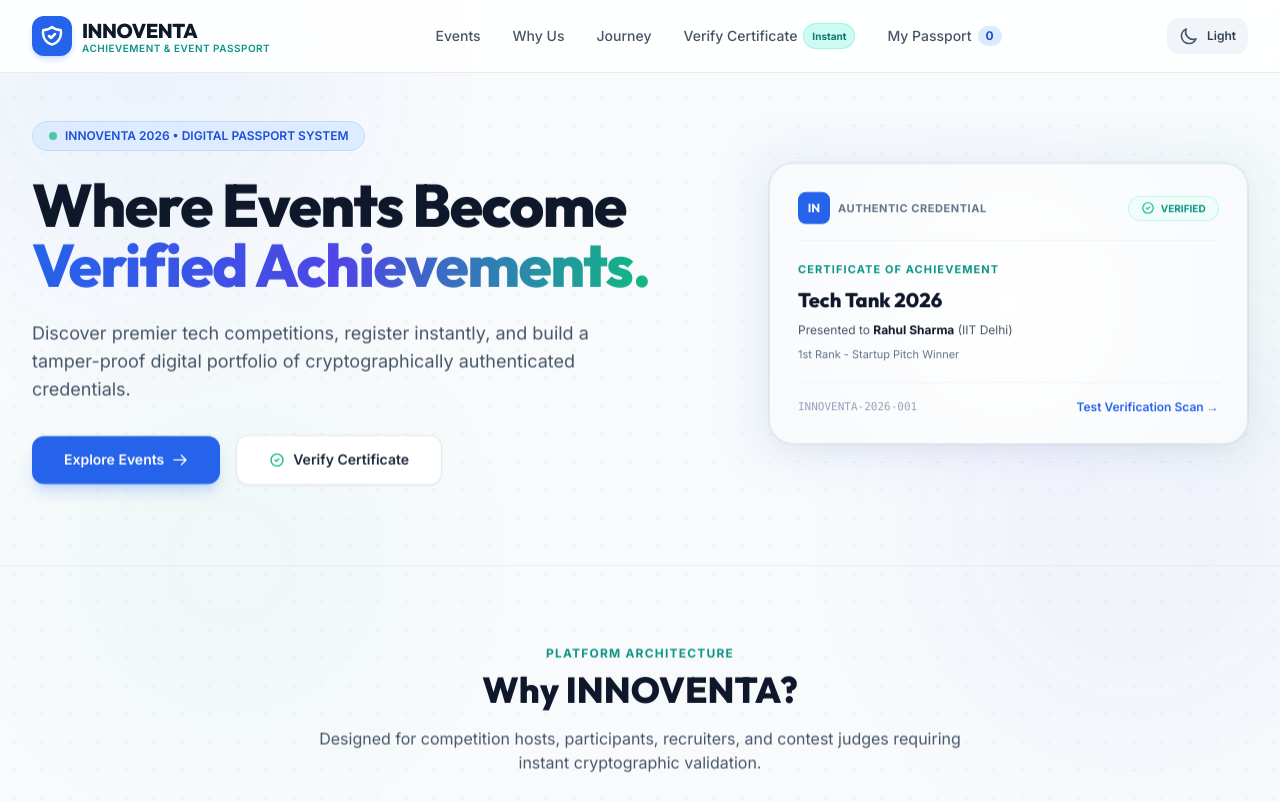
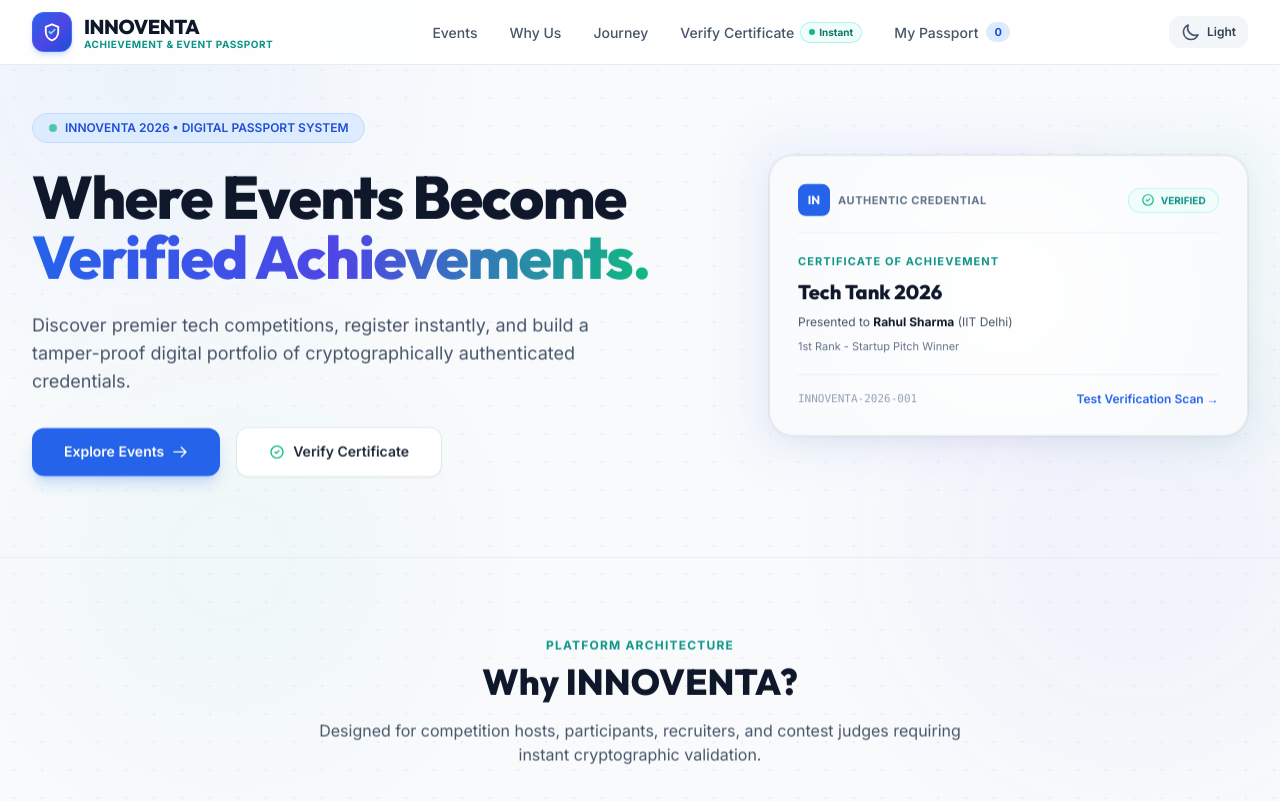
Before and after one commit to vaidyaharshit/inovannta, a website: page index.html in a window 1280 px wide. Shown: the top 801 px of the page. Drawn offline with nearby package versions, Linux system fonts and the light colour scheme.

Commit message:
style: upgrade INNOVENTA navbar logo mark, pill hover states, active indicators, and badge alignments

```diff
--- a/css/styles.css
+++ b/css/styles.css
@@ -235,21 +235,64 @@ h1, h2, h3, h4, h5, h6, .font-heading {
   transition: width 0.8s cubic-bezier(0.16, 1, 0.3, 1);
 }
 
-/* Navigation Link Active Underline */
+/* Premium Navigation Link System */
 .nav-link {
   position: relative;
-  transition: color 0.2s ease;
+  display: inline-flex;
+  align-items: center;
+  gap: 0.375rem;
+  padding: 0.375rem 0.75rem;
+  border-radius: 0.75rem;
+  font-size: 0.875rem;
+  font-weight: 500;
+  color: #475569; /* slate-600 */
+  transition: color 200ms cubic-bezier(0.16, 1, 0.3, 1), background-color 200ms cubic-bezier(0.16, 1, 0.3, 1), transform 200ms cubic-bezier(0.16, 1, 0.3, 1);
+  text-decoration: none;
+  cursor: pointer;
+  user-select: none;
 }
 
+.dark .nav-link {
+  color: #cbd5e1; /* slate-300 */
+}
+
+/* Hover State: Subtle Background Highlight Pill + Blue Text Accent + Slight Elevation */
+.nav-link:hover {
+  color: #2563eb; /* blue-600 */
+  background-color: rgba(241, 245, 249, 0.85); /* slate-100/85 */
+  transform: translateY(-1px);
+}
+
+.dark .nav-link:hover {
+  color: #60a5fa; /* blue-400 */
+  background-color: rgba(30, 41, 59, 0.65); /* slate-800/65 */
+  transform: translateY(-1px);
+}
+
+/* Active State: Primary Blue Text & Accent Pill */
+.nav-link.active {
+  color: #2563eb; /* blue-600 */
+  font-weight: 600;
+  background-color: rgba(239, 246, 255, 0.95); /* blue-50/95 */
+}
+
+.dark .nav-link.active {
+  color: #60a5fa; /* blue-400 */
+  font-weight: 600;
+  background-color: rgba(30, 58, 138, 0.4); /* blue-950/40 */
+}
+
+/* Subtle Active Underline Pill Dot */
 .nav-link.active::after {
   content: '';
   position: absolute;
-  bottom: -4px;
-  left: 0;
-  width: 100%;
+  bottom: 2px;
+  left: 50%;
+  transform: translateX(-50%);
+  width: 14px;
   height: 2.5px;
   background-color: #2563eb;
-  border-radius: 2px;
+  border-radius: 9999px;
 }
 
 .dark .nav-link.active::after {
--- a/index.html
+++ b/index.html
@@ -57,46 +57,50 @@
   </div>
 
   <!-- HEADER NAVIGATION -->
-  <header class="sticky top-0 z-40 bg-white/85 dark:bg-slate-900/85 backdrop-blur-md border-b border-slate-200/80 dark:border-slate-800/80 transition-colors duration-200">
-    <div class="max-w-7xl mx-auto px-4 sm:px-6 lg:px-8 h-18 flex items-center justify-between">
+  <header class="sticky top-0 z-40 bg-white/90 dark:bg-slate-900/90 backdrop-blur-md border-b border-slate-200/80 dark:border-slate-800/80 shadow-2xs transition-colors duration-200">
+    <div class="max-w-7xl mx-auto px-4 sm:px-6 lg:px-8 h-16 flex items-center justify-between">
 
       <!-- Brand Logo -->
-      <a href="#home" data-tab="home" class="flex items-center gap-2.5 group py-4">
-        <div class="w-10 h-10 rounded-xl bg-blue-600 flex items-center justify-center text-white shadow-md shadow-blue-500/20 group-hover:scale-105 transition-transform">
-          <svg class="w-6 h-6" fill="none" stroke="currentColor" viewBox="0 0 24 24">
-            <path stroke-linecap="round" stroke-linejoin="round" stroke-width="2.5" d="M9 12l2 2 4-4m5.618-4.016A11.955 11.955 0 0112 2.944a11.955 11.955 0 01-8.618 3.04A12.02 12.02 0 003 9c0 5.591 3.824 10.29 9 11.622 5.176-1.332 9-6.03 9-11.622 0-1.042-.133-2.052-.382-3.016z"/>
+      <a href="#home" data-tab="home" class="flex items-center gap-3 group py-2">
+        <div class="w-9 h-9 sm:w-10 sm:h-10 rounded-xl bg-gradient-to-br from-blue-600 via-indigo-600 to-blue-700 flex items-center justify-center text-white shadow-md shadow-blue-500/20 border border-blue-400/30 group-hover:scale-105 group-hover:-translate-y-0.5 transition-all duration-200">
+          <svg class="w-5 h-5 text-white" viewBox="0 0 24 24" fill="none" stroke="currentColor">
+            <path stroke-linecap="round" stroke-linejoin="round" stroke-width="2.2" d="M12 2.75L4.5 5.75V11.5C4.5 16.5 7.8 20.8 12 22C16.2 20.8 19.5 16.5 19.5 11.5V5.75L12 2.75Z"/>
+            <path stroke-linecap="round" stroke-linejoin="round" stroke-width="2.2" d="M8.75 11.75L10.75 13.75L15.25 9.25" class="stroke-teal-300 dark:stroke-teal-400"/>
           </svg>
         </div>
         <div class="flex flex-col">
-          <span class="text-xl font-extrabold tracking-tight text-slate-900 dark:text-white font-heading">INNOVENTA</span>
-          <span class="text-[10px] font-semibold text-teal-600 dark:text-teal-400 tracking-wider uppercase -mt-1">Achievement & Event Passport</span>
+          <span class="text-lg sm:text-xl font-extrabold tracking-tight text-slate-900 dark:text-white font-heading group-hover:text-blue-600 dark:group-hover:text-blue-400 transition-colors duration-200">INNOVENTA</span>
+          <span class="text-[9px] sm:text-[10px] font-bold text-teal-600 dark:text-teal-400 tracking-wider uppercase -mt-1">Achievement & Event Passport</span>
         </div>
       </a>
 
       <!-- Desktop Navigation Links -->
-      <nav class="hidden md:flex items-center gap-8">
-        <a href="#events" data-tab="events" class="nav-link text-sm font-medium text-slate-600 dark:text-slate-300 hover:text-blue-600 dark:hover:text-blue-400 py-1">Events</a>
-        <a href="#why-innoventa" data-tab="why-innoventa" class="nav-link text-sm font-medium text-slate-600 dark:text-slate-300 hover:text-blue-600 dark:hover:text-blue-400 py-1">Why Us</a>
-        <a href="#journey" data-tab="journey" class="nav-link text-sm font-medium text-slate-600 dark:text-slate-300 hover:text-blue-600 dark:hover:text-blue-400 py-1">Journey</a>
-        <a href="#verify" data-tab="verify" class="nav-link text-sm font-medium text-slate-600 dark:text-slate-300 hover:text-blue-600 dark:hover:text-blue-400 py-1 flex items-center gap-1.5">
+      <nav class="hidden md:flex items-center gap-1.5 lg:gap-2">
+        <a href="#events" data-tab="events" class="nav-link">Events</a>
+        <a href="#why-innoventa" data-tab="why-innoventa" class="nav-link">Why Us</a>
+        <a href="#journey" data-tab="journey" class="nav-link">Journey</a>
+        <a href="#verify" data-tab="verify" class="nav-link">
           <span>Verify Certificate</span>
-          <span class="inline-flex items-center px-2 py-0.5 rounded-full text-[10px] font-bold bg-teal-100 dark:bg-teal-950/80 text-teal-700 dark:text-teal-400 border border-teal-300/40">Instant</span>
+          <span class="inline-flex items-center gap-1 px-2 py-0.5 rounded-full text-[10px] font-bold bg-teal-50 dark:bg-teal-950/80 text-teal-700 dark:text-teal-300 border border-teal-200/80 dark:border-teal-800/80">
+            <span class="w-1.5 h-1.5 rounded-full bg-teal-500"></span>
+            Instant
+          </span>
         </a>
-        <a href="#my-certificates" data-tab="my-certificates" class="nav-link text-sm font-medium text-slate-600 dark:text-slate-300 hover:text-blue-600 dark:hover:text-blue-400 py-1 flex items-center gap-1.5">
+        <a href="#my-certificates" data-tab="my-certificates" class="nav-link">
           <span>My Passport</span>
-          <span id="saved-cert-count-badge" class="px-2 py-0.5 rounded-full text-xs font-bold bg-blue-100 dark:bg-blue-900/60 text-blue-700 dark:text-blue-300">0</span>
+          <span id="saved-cert-count-badge" class="ml-0.5 px-2 py-0.5 rounded-full text-[11px] font-bold bg-blue-100 dark:bg-blue-900/80 text-blue-700 dark:text-blue-300 transition-transform group-hover:scale-105">0</span>
         </a>
       </nav>
 
       <!-- Right Controls (Theme Switcher & Mobile Menu) -->
-      <div class="flex items-center gap-3">
-        <button id="theme-toggle-btn" type="button" aria-label="Toggle Light/Dark Theme" class="flex items-center gap-2 px-3 py-2 rounded-xl bg-slate-100 dark:bg-slate-800 hover:bg-slate-200 dark:hover:bg-slate-700 text-slate-700 dark:text-slate-200 text-xs font-semibold transition-colors">
+      <div class="flex items-center gap-2.5">
+        <button id="theme-toggle-btn" type="button" aria-label="Toggle Light/Dark Theme" class="flex items-center gap-1.5 px-3 py-1.5 rounded-xl bg-slate-100/90 dark:bg-slate-800/90 hover:bg-slate-200/90 dark:hover:bg-slate-700/90 text-slate-700 dark:text-slate-200 text-xs font-semibold transition-all hover:scale-102">
           <span id="theme-icon"></span>
           <span id="theme-label" class="hidden sm:inline">Light</span>
         </button>
 
-        <button id="mobile-menu-btn" type="button" aria-label="Open Navigation Menu" class="md:hidden p-2.5 rounded-xl bg-slate-100 dark:bg-slate-800 text-slate-700 dark:text-slate-200 hover:bg-slate-200 dark:hover:bg-slate-700 transition-colors">
-          <svg class="w-6 h-6" fill="none" stroke="currentColor" viewBox="0 0 24 24">
+        <button id="mobile-menu-btn" type="button" aria-label="Open Navigation Menu" class="md:hidden p-2 rounded-xl bg-slate-100 dark:bg-slate-800 text-slate-700 dark:text-slate-200 hover:bg-slate-200 dark:hover:bg-slate-700 transition-colors">
+          <svg class="w-5 h-5" fill="none" stroke="currentColor" viewBox="0 0 24 24">
             <path stroke-linecap="round" stroke-linejoin="round" stroke-width="2" d="M4 6h16M4 12h16M4 18h16"/>
           </svg>
         </button>
--- a/js/app.js
+++ b/js/app.js
@@ -367,9 +367,9 @@
   function updateActiveNavLink(tabId) {
     elements.navLinks.forEach(link => {
       if (link.getAttribute("data-tab") === tabId) {
-        link.classList.add("active", "text-blue-600", "dark:text-blue-400", "font-semibold");
+        link.classList.add("active");
       } else {
-        link.classList.remove("active", "text-blue-600", "dark:text-blue-400", "font-semibold");
+        link.classList.remove("active");
       }
     });
   }
```
